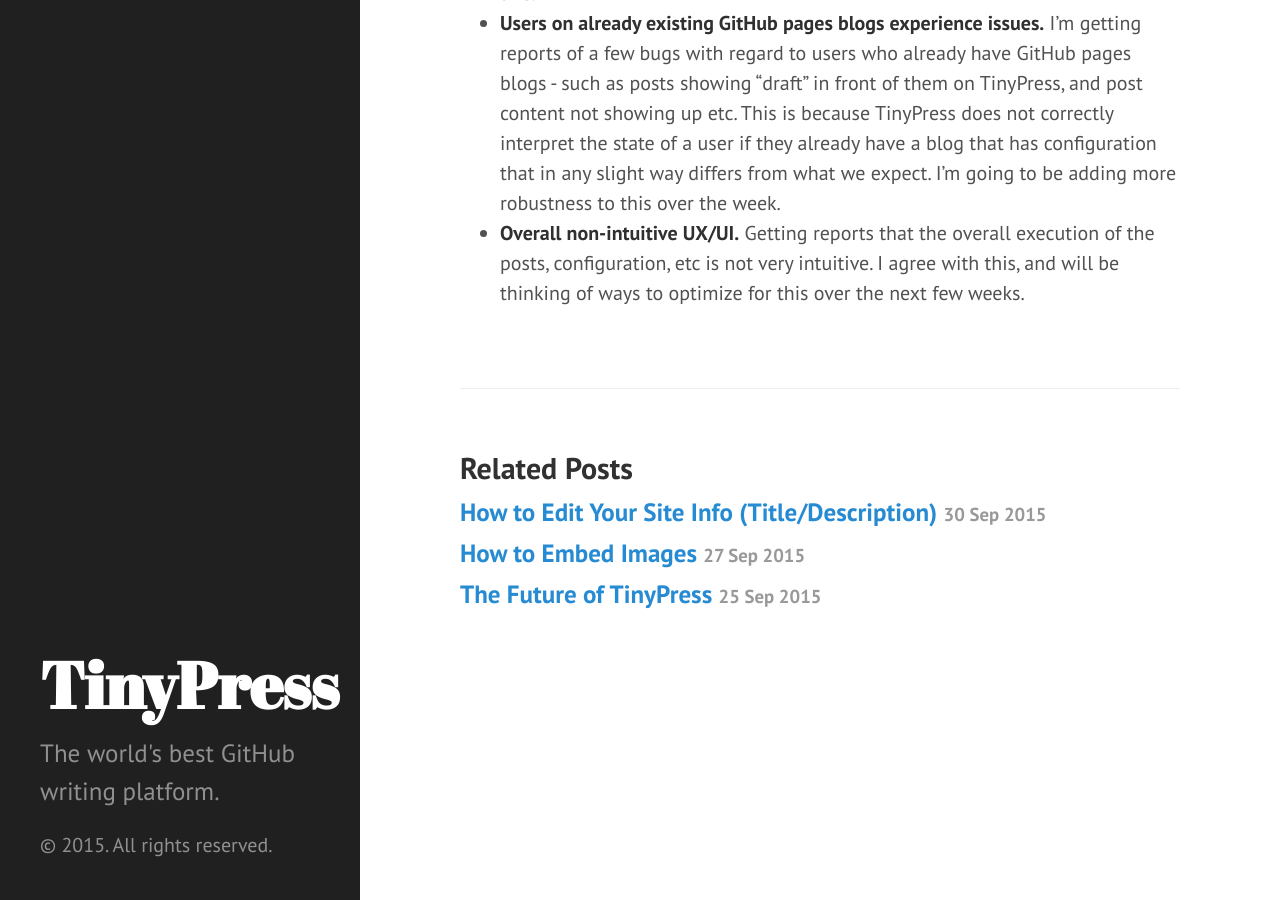
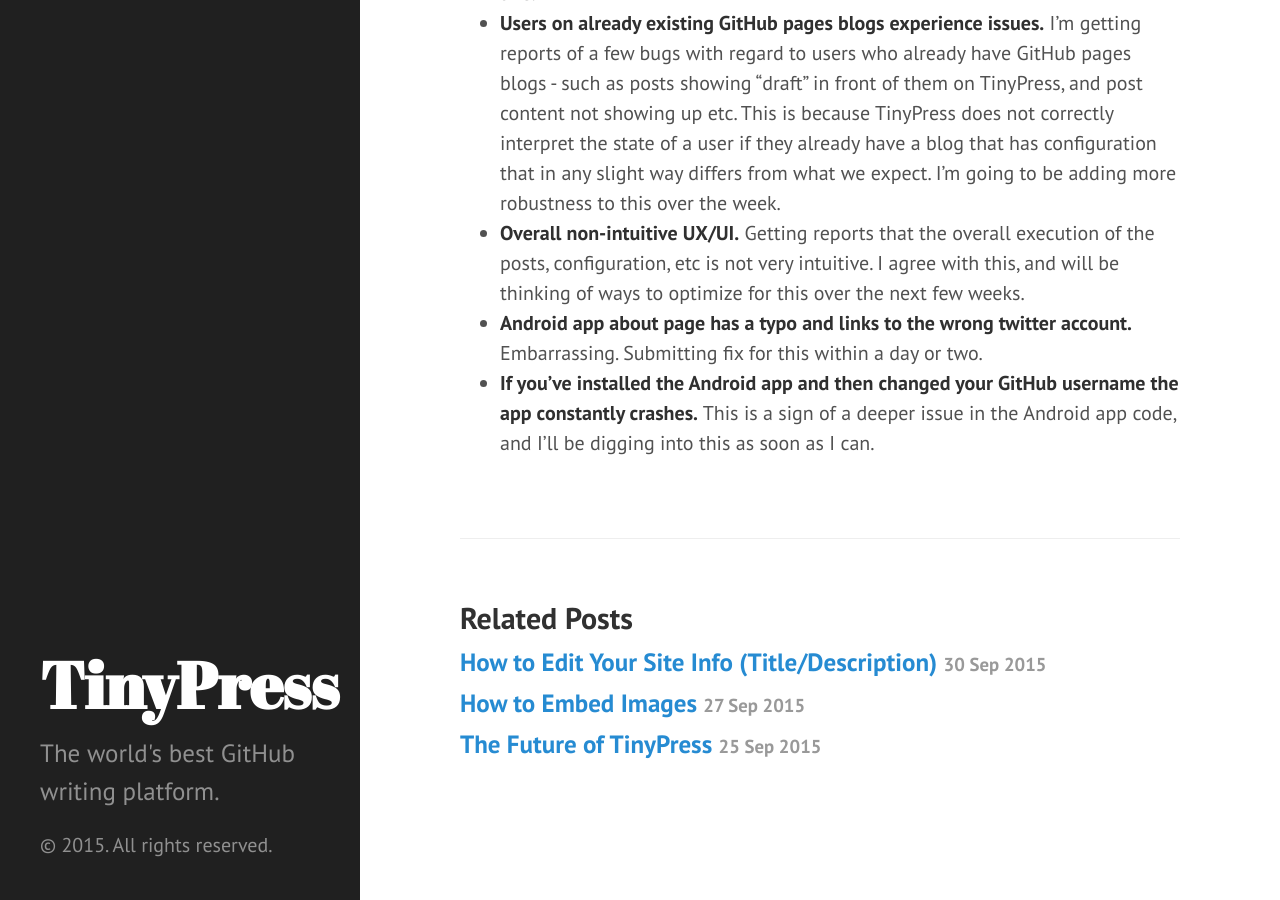
Before and after one commit to fugabi/tinypressco.github.io, a Jekyll site: the page built from _posts/2015-10-18-on-hacker-news.markdown, in a window 1280 px wide and 900 px high, scrolled down 942 px. Built offline with Jekyll 4.4.1, drawn with Linux system fonts in a browser that asks for light colours.

Commit message:
Post update: On Hacker News!

```diff
--- a/_posts/2015-10-18-on-hacker-news.markdown
+++ b/_posts/2015-10-18-on-hacker-news.markdown
@@ -17,3 +17,5 @@ Cataloging feature requests:
 - <strong>Potentially open source the web-app and Android app.</strong> I'm starting to think the philosophy of an "open source writing platform" needs to be powered by an open source writing application. The fact that we are closed source doesn't feel like the right move. I need to think on this more, but we have a thread about this in the hacker news comment section. I'd love to hear more opinions on this.
 - <strong>Users on already existing GitHub pages blogs experience issues.</strong> I'm getting reports of a few bugs with regard to users who already have GitHub pages blogs - such as posts showing "draft" in front of them on TinyPress, and post content not showing up etc. This is because TinyPress does not correctly interpret the state of a user if they already have a blog that has configuration that in any slight way differs from what we expect. I'm going to be adding more robustness to this over the week.
 - <strong>Overall non-intuitive UX/UI.</strong> Getting reports that the overall execution of the posts, configuration, etc is not very intuitive. I agree with this, and will be thinking of ways to optimize for this over the next few weeks.
+- <strong>Android app about page has a typo and links to the wrong twitter account.</strong> Embarrassing. Submitting fix for this within a day or two.
+- <strong>If you've installed the Android app and then changed your GitHub username the app constantly crashes.</strong> This is a sign of a deeper issue in the Android app code, and I'll be digging into this as soon as I can.
```
